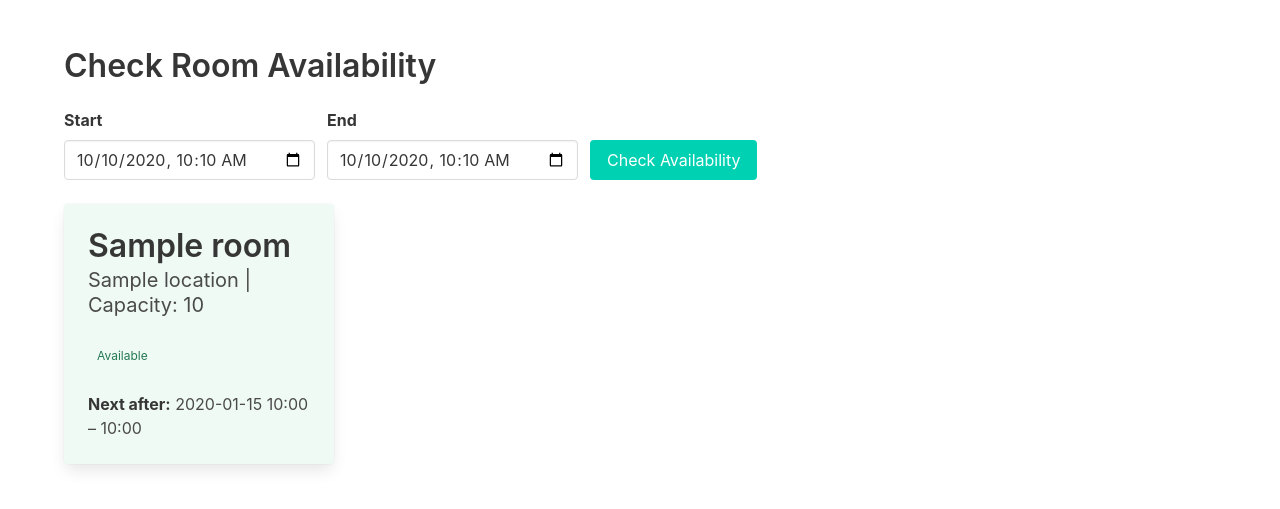
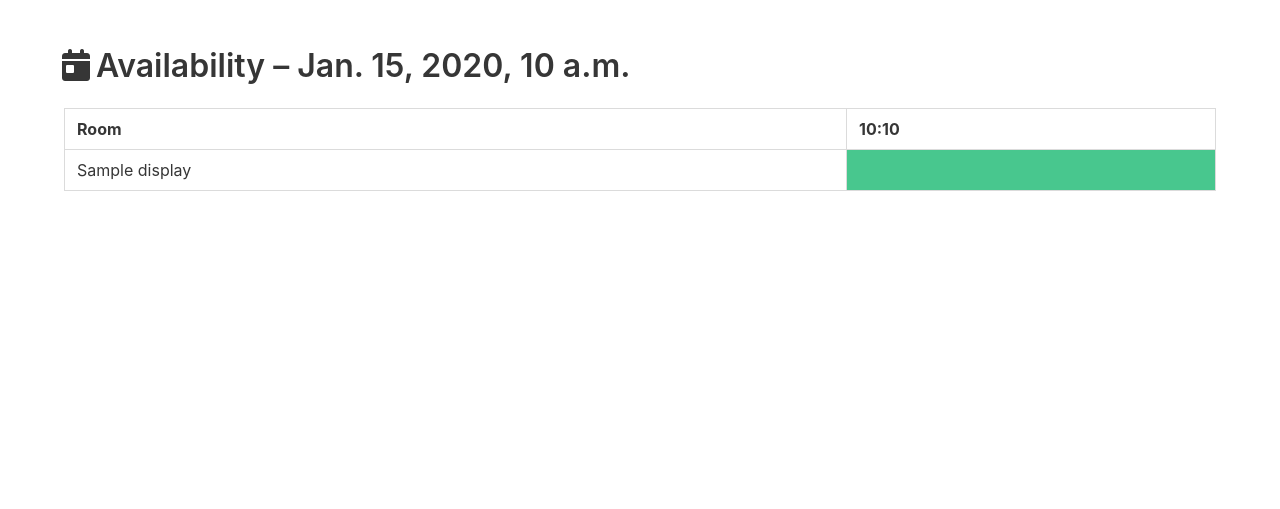
Before and after one commit to ar-sql/ISCG7420_Assignment1_2025, a Django app: template templates/reservations/room_status.html in a window 1280 px wide. Shown: the part 52-561 px from the top of the page. Run offline with Django 5.2, Linux system fonts and the light colour scheme; the template is opened without the code that fills it: most values are stand-ins (such as "Sample title", 1, 10 or a date in 2020); some libraries are stand-ins or nearby versions.

Commit message:
Add availability grid template with red/green slots

```diff
--- a/templates/reservations/room_status.html
+++ b/templates/reservations/room_status.html
@@ -1,53 +1,36 @@
-{# templates/reservations/room_status.html #}
 {% extends 'base.html' %}
-{% block title %}Check Room Availability{% endblock %}
+{% block title %}Availability for {{ date }}{% endblock %}
+
 {% block content %}
-  <h1 class="title">Check Room Availability</h1>
+  <h1 class="title">
+    <span class="icon"><i class="fas fa-calendar-day"></i></span>
+    Availability – {{ date }}
+  </h1>
 
-  <form method="get" class="mb-5">
-    <div class="field is-grouped">
-      <p class="control">
-        <label class="label">Start</label>
-        <input class="input" type="datetime-local" name="slot_start"
-               value="{{ slot_start|date:'Y-m-d\\TH:i' }}">
-      </p>
-      <p class="control">
-        <label class="label">End</label>
-        <input class="input" type="datetime-local" name="slot_end"
-               value="{{ slot_end|date:'Y-m-d\\TH:i' }}">
-      </p>
-      <p class="control" style="align-self:flex-end;">
-        <button class="button is-primary" type="submit">Check Availability</button>
-      </p>
-    </div>
-  </form>
-
-  <div class="columns is-multiline">
-    {% for item in status_list %}
-      <div class="column is-one-quarter">
-        <div class="card {% if item.occupied %}has-background-danger-light{% else %}has-background-success-light{% endif %}">
-          <div class="card-content">
-            <p class="title">{{ item.room.name }}</p>
-            <p class="subtitle">{{ item.room.location }} | Capacity: {{ item.room.capacity }}</p>
-            <div class="content">
-              {% if item.occupied %}
-                <span class="tag is-danger is-light">Occupied</span>
-              {% else %}
-                <span class="tag is-success is-light">Available</span>
-              {% endif %}
-            </div>
-            <div class="content">
-              <strong>Next after:</strong>
-              {% if item.next_res %}
-                {{ item.next_res.start_time|date:"Y-m-d H:i" }} –
-                {{ item.next_res.end_time|date:"H:i" }}
-              {% else %}
-                No upcoming
-              {% endif %}
-            </div>
-          </div>
-        </div>
-      </div>
-    {% endfor %}
-  </div>
+  <table class="table is-fullwidth is-bordered">
+    <thead>
+      <tr>
+        <th>Room</th>
+        {% for start, end in slots %}
+          <th>{{ start|date:"H:i" }}</th>
+        {% endfor %}
+      </tr>
+    </thead>
+    <tbody>
+      {% for row in table %}
+        <tr>
+          <td>{{ row.display }}</td>
+          {% for occupied in row.statuses %}
+            <td
+              class="{% if occupied %}
+                        has-background-danger
+                      {% else %}
+                        has-background-success
+                      {% endif %}"
+            ></td>
+          {% endfor %}
+        </tr>
+      {% endfor %}
+    </tbody>
+  </table>
 {% endblock %}
```
